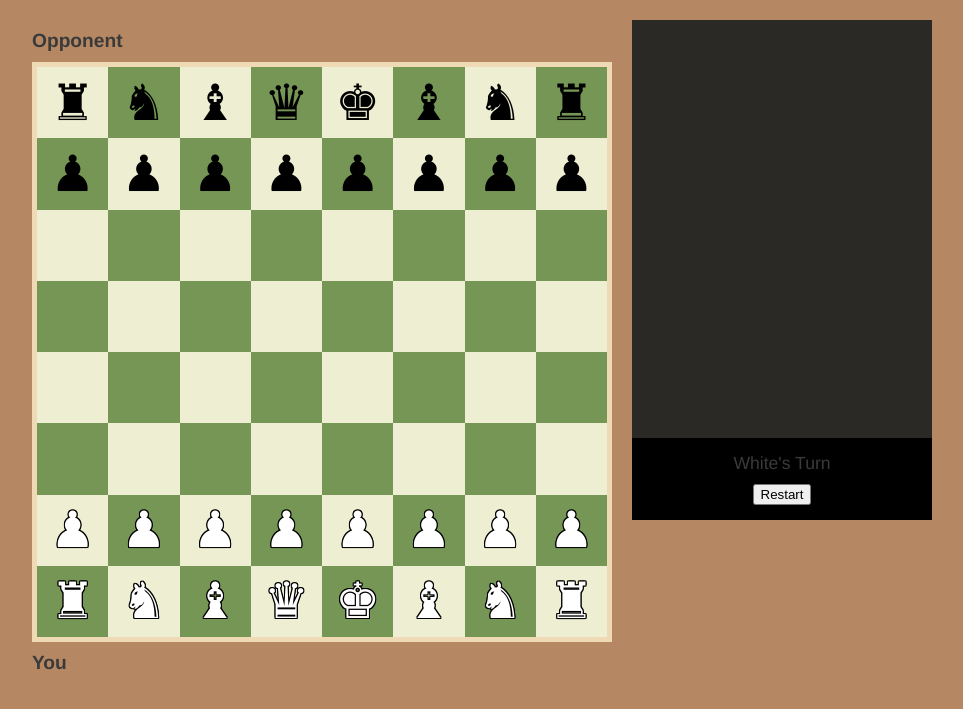
After one commit to StevenChinMaho/Chess-Field, a PHP site: page /game.php in a window 1280 px wide. The commit adds this page. Shown: the top 709 px of the page, without its empty margins (158-1121 px from the left). Run offline with PHP 8.4, Linux system fonts and the light colour scheme.

Commit message:
feat: complete initial frontend gaming functionality

```diff
--- /dev/null
+++ b/css/game-style.css
@@ -0,0 +1,154 @@
+:root {
+    --bg: #B58863;
+    --panel: #F0D9B5;
+    --light: #eeeed2;
+    --dark: #769656;
+}
+
+body {
+    background: var(--bg);
+    color: white;
+    font-family: 'Microsoft JhengHei', 'PingFang TC', 'Helvetica Neue', Arial, sans-serif;
+    margin: 0;
+    padding: 20px;
+    display: flex;
+    justify-content: center;
+    user-select: none;
+}
+
+.game-layout {
+    display: flex;
+    flex-wrap: wrap;
+    gap: 20px;
+    width: 100%;
+    max-width: 900px;
+    justify-content: center;
+}
+
+.board-area {
+    flex: 1;
+    min-width: 320px;
+    max-width: 600px;
+    display: flex;
+    flex-direction: column;
+}
+
+.player-bar {
+    padding: 10px 0;
+    font-size: 1.2rem;
+    font-weight: bold;
+    color: #3a3a3a;
+}
+
+.board {
+    display: grid;
+    grid-template-columns: repeat(8, 1fr); /* 切成 8 行，每行寬度相等 (1fr) */
+    aspect-ratio: 1/1; /* 保持正方形 */
+    border: 5px solid var(--panel);
+    width: 100%;
+    box-sizing: border-box;
+}
+
+.sq {
+    display: flex;
+    justify-content: center;
+    align-items: center;
+    position: relative;
+    aspect-ratio: 1/1;
+    width: 100%;
+    overflow: hidden;
+}
+
+.sq.light {background: var(--light);}
+.sq.dark {background: var(--dark);}
+
+.sq.selected {
+    background: rgba(255, 255, 50, 0.6) !important;
+}
+
+.piece {
+    width: 100%;
+    height: 100%;
+    cursor: pointer;
+    z-index: 2;
+    display: flex;
+    justify-content: center;
+    align-items: center;
+    font-family: "Segoe UI Symbol", "Arial Unicode MS", sans-serif;
+    font-size: 50px;
+    line-height: 1;
+}
+
+.piece.w {
+    color: white;
+    text-shadow:
+        1px 1px 0 black,
+        -1px -1px 0 black,
+        1px -1px 0 black,
+        -1px 1px 0 black,
+        1px 0 0 black,
+        -1px 0 0 black,
+        0 1px 0 black,
+        0 -1px 0 black;
+}
+
+.piece.b {
+    color: black;
+}
+
+.dot {
+    width: 25%;
+    height: 25%;
+    background: rgba(0, 0, 0, 0.2);
+    border-radius: 50%;
+    position: absolute;
+    pointer-events: none;
+    z-index: 3;
+}
+
+.side-bar {
+    width: 300px;
+    background: var(--panel);
+    display: flex;
+    flex-direction: column;
+    height: 500px;
+}
+
+.moves {
+    flex: 1;
+    overflow-y: auto;
+    padding: 10px;
+    font-family: monospace;
+    background: #2b2926;
+}
+
+.moves div {
+    padding: 4px;
+    border-bottom: 1px solid #3a3a3a;
+}
+
+.ctrls {
+    padding: 15px;
+    background: black;
+    text-align: center;
+}
+
+.status {
+    color: #3a3a3a;
+    margin-bottom: 10px;
+    font-size: 1.1rem;
+}
+
+.btn {
+    width: 100%;
+    padding: 10px;
+    border: none;
+    cursor: pointer;
+    background: gray;
+    color: white;
+    font-weight: bold;
+}
+
+.btn:hover {
+    background: lightgray;
+}
--- /dev/null
+++ b/game.php
@@ -0,0 +1,36 @@
+<?php
+require_once("includes/config.php");
+require_once("includes/asset-versions.php");
+?>
+<!DOCTYPE html>
+<html lang="zh-TW">
+<head>
+    <meta charset="utf-8">
+    <meta name="viewport" content="width=device-width, initial-scale=1.0">
+    <title>Game - Chess Field</title>
+    <link rel="stylesheet" href="css/game-style.css">
+</head>
+<body>
+    <div class="game-layout">
+        <div class="board-area">
+            <div class="player-bar top">
+                <span class="name">Opponent</span>
+            </div>
+            <div id="board" class="board"></div>
+            <div class="player-bar btm">
+                <span class="name">You</span>
+            </div>
+        </div>
+
+        <div class="side-bar">
+            <div class="moves" id="logs"></div>
+            <div class="ctrls">
+                <div id="status" class="status">White's Turn</div>
+                <button id="btn-reset" class="btn-gray">Restart</button>
+            </div>
+        </div>
+    </div>
+
+    <script src="js/game.js?v=<?php echo $asset_versions['game.js']; ?>" defer></script>
+</body>
+</html>
--- a/includes/asset-versions.php
+++ b/includes/asset-versions.php
@@ -2,7 +2,9 @@
 $asset_versions = [
     "homepage-style.css" => filemtime("css/homepage-style.css"),
     "set-room-style.css" => filemtime("css/set-room-style.css"),
+    "game.js" => filemtime("js/game.js"),
     "homepage-style.js" => filemtime("js/homepage-style.js"),
-    "set-room-style.js" => filemtime("js/set-room-style.js")
+    "set-room-style.js" => filemtime("js/set-room-style.js"),
+    "set-room-heartbeat.js" => filemtime("js/set-room-heartbeat.js")
 ];
 ?>
--- /dev/null
+++ b/js/set-room-heartbeat.js
@@ -0,0 +1,5 @@
+function heartbeat() {
+    fetch()
+}
+
+setInterval(heartbeat, 10000);
```
Also changed, not shown: css/homepage-style.css (+17 -5 lines), css/set-room-style.css (+24 -4 lines), includes/config.sample.php (added, +24 -0 lines), js/game.js (added, +235 -0 lines), js/set-room-style.js (+26 -39 lines), set-room.php (+29 -3 lines).
